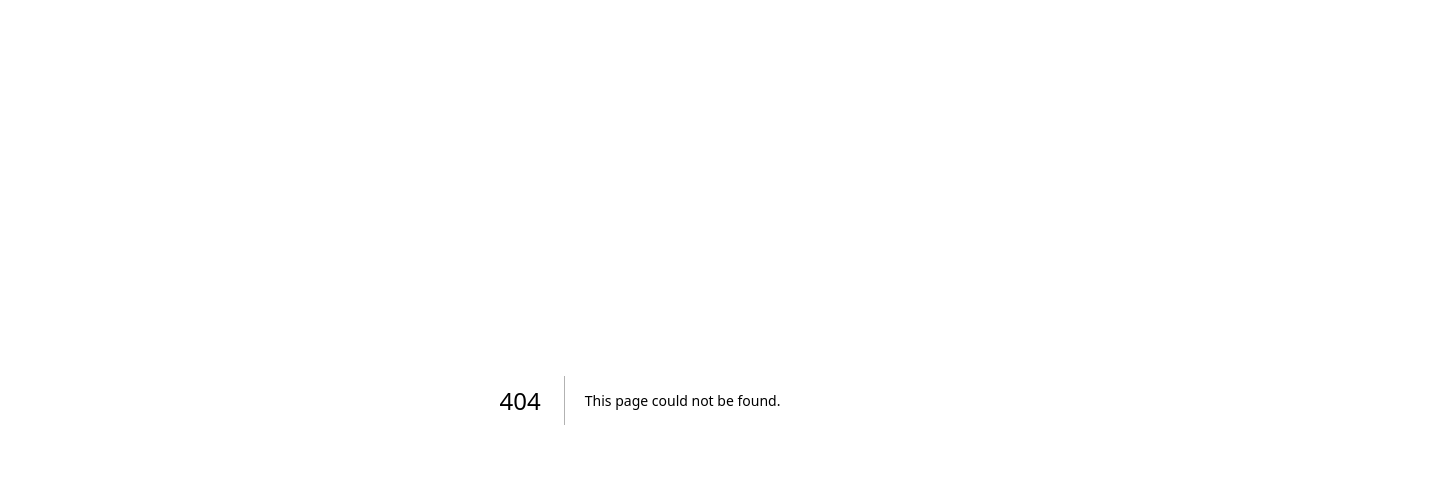
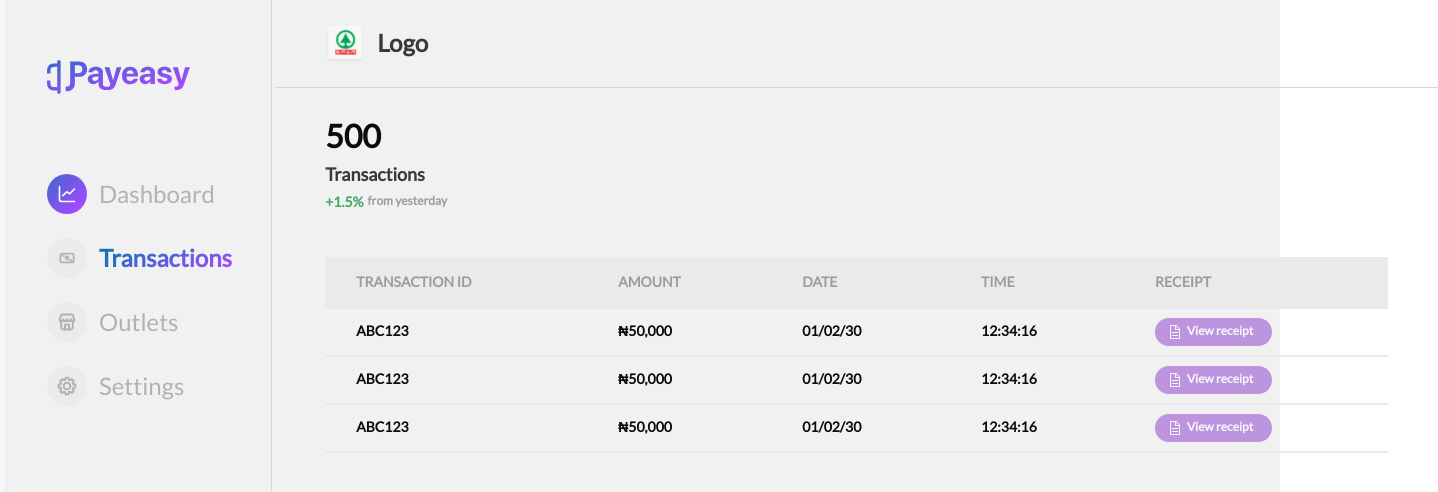
Before and after one commit to payeasy123/Store-Dashboard, a Next.js app: page /transactions in a window 1280 px wide. Before the commit this address had no page. Shown: the top 492 px of the page, 1438 px wide, since content can reach past the window. Built offline with nearby package versions, Linux system fonts and the light colour scheme.

Commit message:
feat: implement transaction page layout and functionality

```diff
--- /dev/null
+++ b/app/(dashboard)/transactions/page.tsx
@@ -0,0 +1,101 @@
+"use client";
+
+import React from "react";
+import { Button } from "@/components/custom-ui";
+import { IMAGE_DIR } from "@/utils";
+import Image from "next/image";
+
+const Transaction = () => {
+    return (
+        <div className="w-[1063px] flex flex-col gap-[46px] mt-[5px]">
+            <div className="flex flex-col gap-[8px]">
+                <h1 className="text-heading-9 text-gray-950">500</h1>
+                <p className="text-heading-8 text-gray-500">Transactions</p>
+                <div className="flex gap-[4px] w-full">
+                    <span className="text-secondary-400 text-body-6">+1.5%</span>
+                    <p className="flex text-gray-200 text-body-5">from yesterday</p>
+                </div>
+            </div>
+            <div className="overflow-x-auto">
+                <table className="w-full min-w-[600px] text-left">
+                    <thead className="bg-gray-30 text-gray-200 h-[52px] rounded-lg text-body-8 font-semibold">
+                        <tr>
+                            <th className="p-[9px_31px]">TRANSACTION ID</th>
+                            <th className="p-[9px_31px]">AMOUNT</th>
+                            <th className="p-[9px_31px]">DATE</th>
+                            <th className="p-[9px_31px]">TIME</th>
+                            <th className="p-[9px_31px]">RECEIPT</th>
+                        </tr>
+                    </thead>
+                    <tbody>
+                        <tr className="text-gray-950 text-body-8 font-semibold border-b-[2px] border-gray-30">
+                            <td className="p-[9px_31px]">ABC123</td>
+                            <td className="p-[9px_31px]">₦50,000</td>
+                            <td className="p-[9px_31px]">01/02/30</td>
+                            <td className="p-[9px_31px]">12:34:16</td>
+                            <td className="p-[9px_31px]">
+                            <button
+                                className="w-[117px] h-[28px] flex items-center gap-[4px] p-[12px] bg-primary-200 rounded-[80px]"
+                            >
+                                <Image
+                                    src={`${IMAGE_DIR}/viewreceiptIcon.svg`}
+                                    alt="Button Icon"
+                                    width={16}
+                                    height={16}
+                                    className=""
+                                />
+                                <p className="text-body-5 text-neutral-50">View receipt</p>
+                            </button>
+
+                            </td>
+                        </tr>
+                        <tr className="text-gray-950 text-body-8 font-semibold border-b-[2px] border-gray-30">
+                            <td className="p-[9px_31px]">ABC123</td>
+                            <td className="p-[9px_31px]">₦50,000</td>
+                            <td className="p-[9px_31px]">01/02/30</td>
+                            <td className="p-[9px_31px]">12:34:16</td>
+                            <td className="p-[9px_31px]">
+                            <button
+                                className="w-[117px] h-[28px] flex items-center gap-[4px] p-[12px] bg-primary-200 rounded-[80px]"
+                            >
+                                <Image
+                                    src={`${IMAGE_DIR}/viewreceiptIcon.svg`}
+                                    alt="Button Icon"
+                                    width={16}
+                                    height={16}
+                                    className=""
+                                />
+                                <p className="text-body-5 text-neutral-50">View receipt</p>
+                            </button>
+
+                            </td>
+                        </tr>
+                        <tr className="text-gray-950 text-body-8 font-semibold border-b-[2px] border-gray-30">
+                            <td className="p-[9px_31px]">ABC123</td>
+                            <td className="p-[9px_31px]">₦50,000</td>
+                            <td className="p-[9px_31px]">01/02/30</td>
+                            <td className="p-[9px_31px]">12:34:16</td>
+                            <td className="p-[9px_31px]">
+                            <button
+                                className="w-[117px] h-[28px] flex items-center gap-[4px] p-[12px] bg-primary-200 rounded-[80px]"
+                            >
+                                <Image
+                                    src={`${IMAGE_DIR}/viewreceiptIcon.svg`}
+                                    alt="Button Icon"
+                                    width={16}
+                                    height={16}
+                                    className=""
+                                />
+                                <p className="text-body-5 text-neutral-50">View receipt</p>
+                            </button>
+                            </td>
+                        </tr>
+                    </tbody>
+                </table>
+            </div>
+
+        </div>
+    );
+};
+
+export default Transaction;
--- a/components/custom-ui/dashboard/sidebarItems.tsx
+++ b/components/custom-ui/dashboard/sidebarItems.tsx
@@ -24,10 +24,14 @@ interface ISidebarItemProp {
 const SidebarItems = () => {
     const pathname = usePathname();
 
-    const isItemActive = (routes: string[], index: number = 1) => {
+    {/*const isItemActive = (routes: string[], index: number = 1) => {
         const currentPath = pathname.split("/")[index];
 
         return routes.includes(currentPath);
+    };*/}
+    const isItemActive = (routes: string[]) => {
+        const currentPath = pathname; // Get the current path
+        return routes.some((route) => currentPath === route); // Match exact paths only
     };
 
     const sidebarData: ISidebarItem[] = [
@@ -40,18 +44,18 @@ const SidebarItems = () => {
                 height={40}
             />,
             route: "/",
-            active: isItemActive([""]),
+            active: isItemActive(["/"]),
         },
         {
             name: "Transactions",
             icon: <Image
                 src={`${IMAGE_DIR}/transactionsIcon.svg`}
-                alt="transaction"
+                alt="transactions"
                 width={40}
                 height={40}
             />,
-            route: "/",
-            active: isItemActive(["transaction"]),
+            route: "/transactions",
+            active: isItemActive(["/transactions"]),
         },
         {
             name: "Outlets",
@@ -61,8 +65,8 @@ const SidebarItems = () => {
                 width={40}
                 height={40}
             />,
-            route: "/",
-            active: isItemActive(["outlets"]),
+            route: "/outlets",
+            active: isItemActive(["/outlets"]),
         },
         {
             name: "Settings",
@@ -72,8 +76,8 @@ const SidebarItems = () => {
                 width={40}
                 height={40}
             />,
-            route: "/",
-            active: isItemActive(["settings"]),
+            route: "/settings",
+            active: isItemActive(["/settings"]),
         },
     ];
 
@@ -116,11 +120,19 @@ const SidebarItem = ({ item, depth }: ISidebarItemProp) => {
                 className={`w-full h-[40px] cursor-pointer items-center justify-between mb-[24px]`}
             >
                 <div className="flex gap-[12px] items-center">
-                    {React.cloneElement(item.icon, {
-                        basecolor: item.active ? "#fff" : undefined,
+                    {/*{React.cloneElement(item.icon, {
+                        basecolor: item.active ? "#fff" : "",
                         stroke: item.active ? "#fff" : undefined,
                         className: `${item.active ? "text-white" : ""}`,
-                    })}
+                    })}*/}
+                    <Image
+                        src={item.icon.props.src}
+                        alt={item.icon.props.alt}
+                        width={40}
+                        height={40}
+                        className={`${item.active ? "" : "text-gray-60"}`}
+                    />
+
 
                     <p className={`transition-all duration-300 ease-in-out ${item.active ? "bg-primary-gradient bg-clip-text text-transparent text-heading-6" : "text-gray-60 text-heading-7"}`}>
                         {item.name}
--- a/tailwind.config.js
+++ b/tailwind.config.js
@@ -35,7 +35,7 @@ module.exports = {
                 primary: {
                     50: "#e5d5f2",
                     100: "#d3b9ea",
-                    200: "#bd96df",
+                    200: "#bd95df",
                     300: "#a772d4",
                     400: "#914fca",
                     500: "#7B2CBF",
@@ -87,6 +87,7 @@ module.exports = {
             animation: {
                 "fade-in": "fade-in 0.3s ease-in-out",
             },
+
         },
     },
     plugins: [],
```
Also changed, not shown: public/images/viewreceiptIcon.svg (added).
